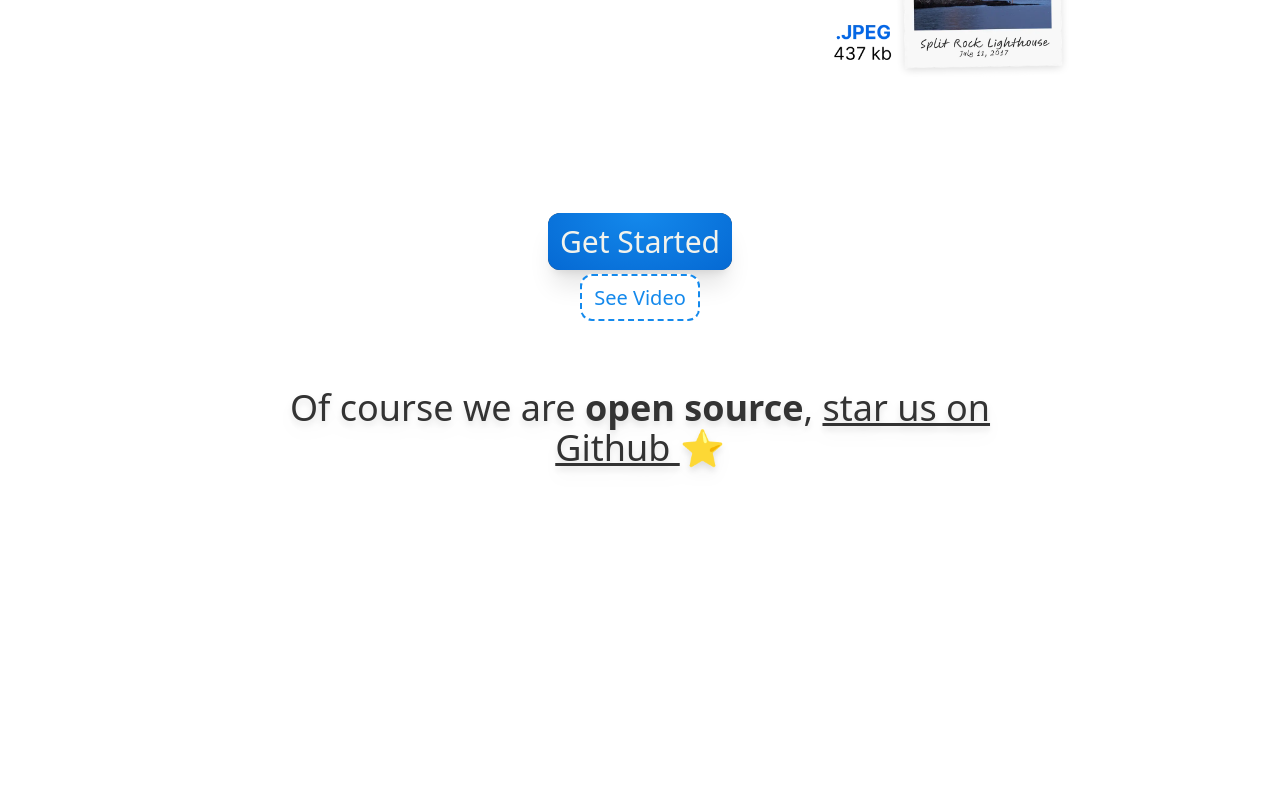
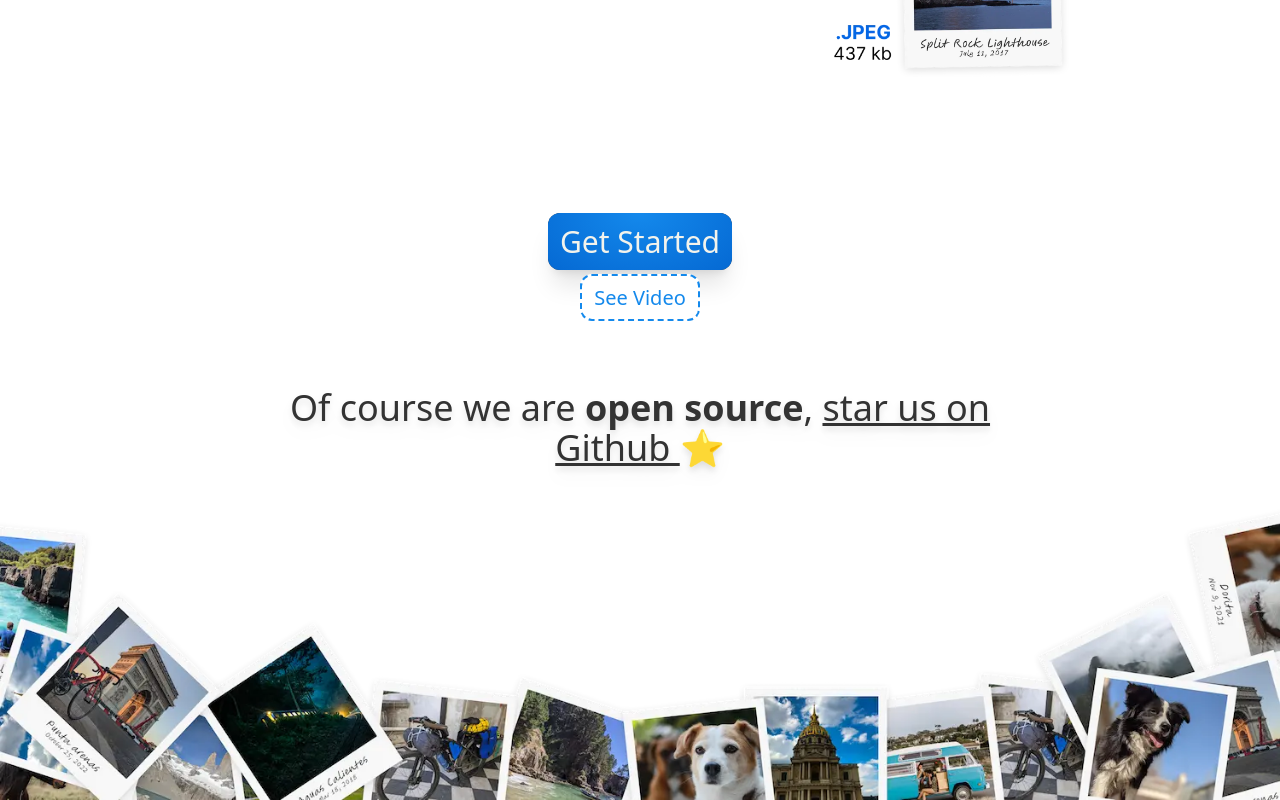
Before and after one commit to PhotoFolder/photofolder.github.io, a SvelteKit app: page / in a window 1280 px wide. Shown: the part 2479-3279 px from the top of the page. Before the commit the page ends 3091 px from the top, so only its background shows below. Built offline with nearby package versions, Linux system fonts and the light colour scheme.

Commit message:
bottom images

```diff
--- a/src/routes/+page.svelte
+++ b/src/routes/+page.svelte
@@ -251,8 +251,5 @@
 </div>
 
 <br />
-<br />
-<br />
-<br />
-<br />
-<br />
+
+<img src="/bottom-images.webp" alt="images stack" />
```
Also changed, not shown: static/bottom-images.webp (added), 22 other files (tests, documents, lock files or other folders).
